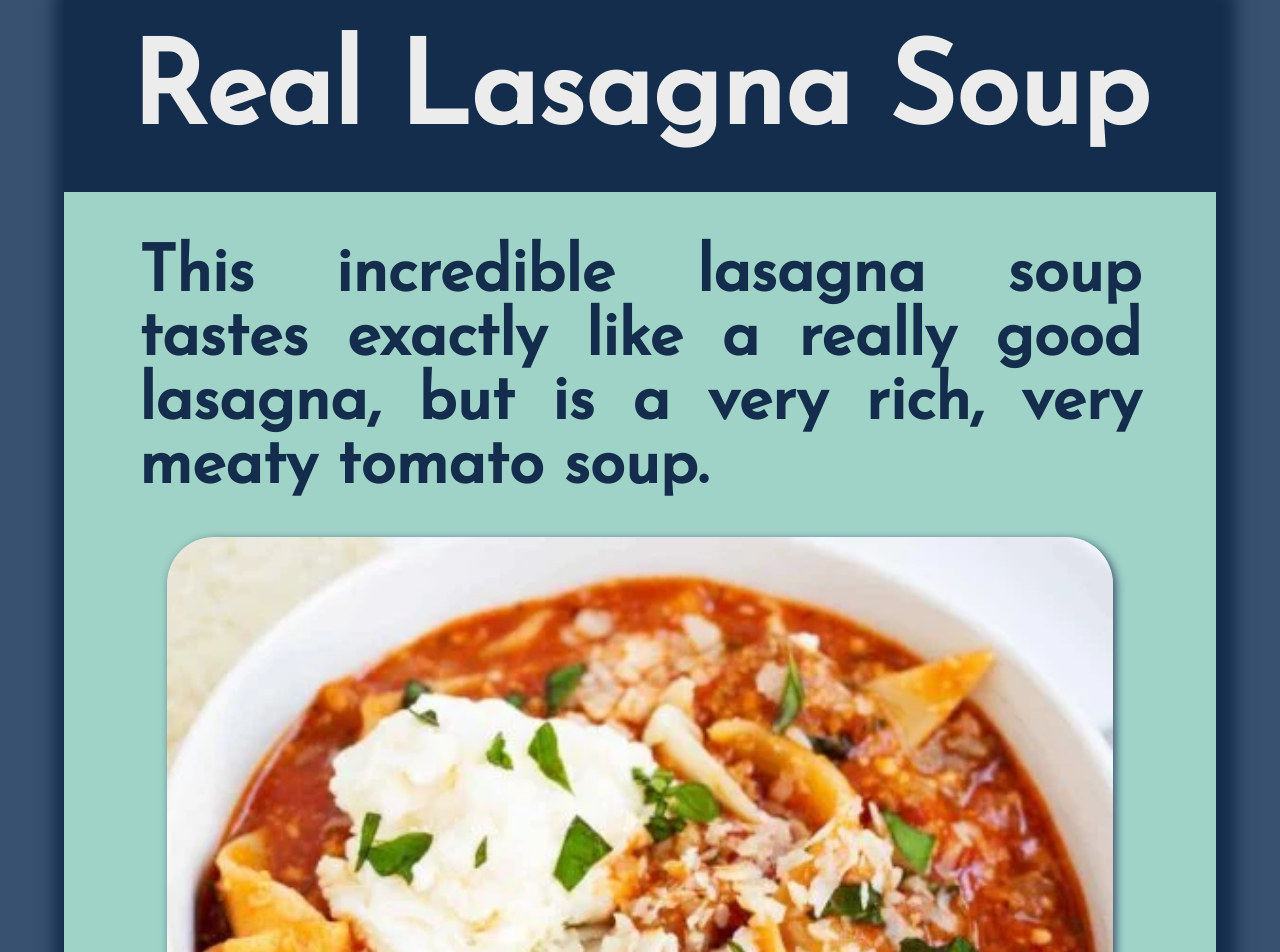
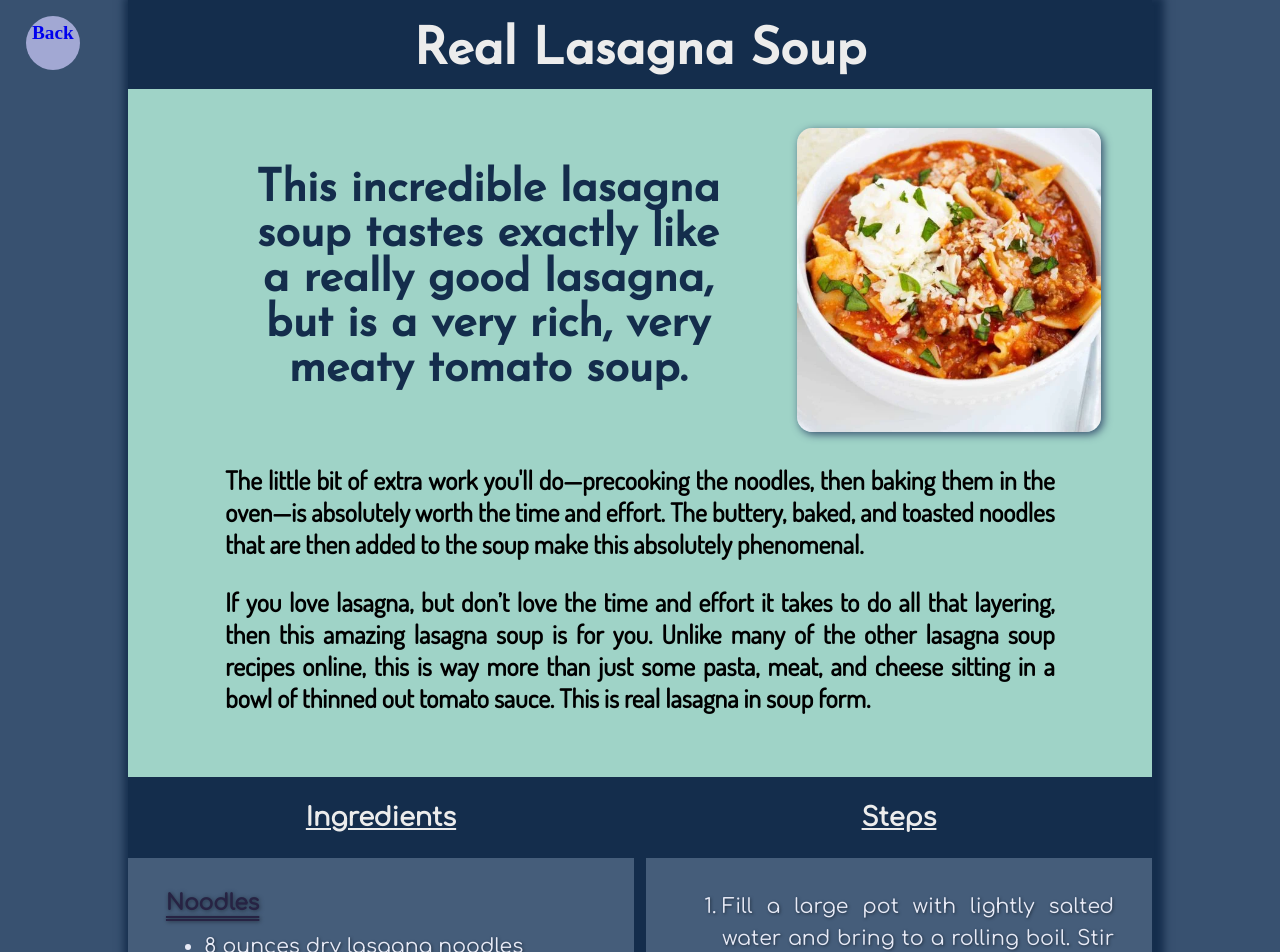
Before and after one commit to jellywilly420/odin-recipes, a plain HTML site: page recipes/real-lasagna-soup.html in a window 1280 px wide. Shown: the top 952 px of the page. Drawn offline with Linux system fonts and the light colour scheme.

Commit message:
Finish PC layout for recipe pages
Add very rough floating back button to recipe pages

```diff
--- a/recipes/real-lasagna-soup.html
+++ b/recipes/real-lasagna-soup.html
@@ -9,21 +9,21 @@
         <link rel="stylesheet" href="../styles/recipe-pages-styles.css">
     </head>
     <body>
+        <a class="float" href="../index.html"><h4>Back</h4></a>
         <div class="main">
             <h1>Real Lasagna Soup</h1>
             <div class="intro">
-                <!-- <div class="intro-h2"> -->
-                    <h2>This incredible lasagna soup tastes exactly like a really good lasagna, but is a very rich, very meaty tomato soup.</h2>
-                <!-- </div> -->
                 <div class="subcontainer">
-                    <!-- <div class="image"> -->
+                    <div class="h2">
+                        <h2>This incredible lasagna soup tastes exactly like a really good lasagna, but is a very rich, very meaty tomato soup.</h2>
+                    </div>
+                    <div class="image">
                         <img src="../images/real-lasagna-soup.webp" alt="Real Lasagna Soup" width="300px" height="300px">
-                    <!-- </div> -->
-                    <!-- <div class="intro-p"> -->
-                        <p>The little bit of extra work you'll do—precooking the noodles, then baking them in the oven—is absolutely worth the time and effort. The buttery, baked, and toasted noodles that are then added to the soup make this absolutely phenomenal.</p>
-                        <br>
-                        <p>If you love lasagna, but don’t love the time and effort it takes to do all that layering, then this amazing lasagna soup is for you. Unlike many of the other lasagna soup recipes online, this is way more than just some pasta, meat, and cheese sitting in a bowl of thinned out tomato sauce. This is real lasagna in soup form. </p>
-                    <!-- </div> -->
+                    </div>
+                </div>
+                <div class="p">
+                    <p>The little bit of extra work you'll do—precooking the noodles, then baking them in the oven—is absolutely worth the time and effort. The buttery, baked, and toasted noodles that are then added to the soup make this absolutely phenomenal.</p>
+                    <p>If you love lasagna, but don’t love the time and effort it takes to do all that layering, then this amazing lasagna soup is for you. Unlike many of the other lasagna soup recipes online, this is way more than just some pasta, meat, and cheese sitting in a bowl of thinned out tomato sauce. This is real lasagna in soup form. </p>
                 </div>
             </div>
             <div class="instructions">
@@ -74,7 +74,6 @@
                     </ol>
                 </div>
             </div>
-        <a href="../index.html">Back to the homepage</a>
         </div>
     </body>
 </html>
--- a/styles/recipe-pages-styles.css
+++ b/styles/recipe-pages-styles.css
@@ -12,14 +12,14 @@ body {
 .main {
     width: 90%;
     margin: 0 auto;
-    box-shadow: 5px 5px 15px 15px #142d4c;
+    box-shadow: .5vmin .5vmin 1vmin 1vmin #142d4c;
 }
 img {
     width: 85%;
     height: auto;
     display: block;
     border-radius: 5%;
-    box-shadow: 3px 3px 10px #385170;
+    box-shadow: .3vmin .3vmin 1vmin #385170;
     margin: 1vw auto;
 }
 
@@ -27,9 +27,9 @@ h1 {
     background-color: #142d4c;
     text-align: center;
     color: #ececec;
-    font-size: 9vw;
     font-family: 'Josefin Sans', sans-serif;
     padding: 3vw 1vw;
+    font-size: 9vw;
 }
 
 .intro {
@@ -58,7 +58,6 @@ h1 {
 
 .instructions {
     background-color: #455d7a;
-/*    #a2a8d3*/
     color: #ececec;
     width: 100%;
     margin: auto;
@@ -80,7 +79,7 @@ h1 {
     font-size: 3.5vw;
     color: #272343;
     padding: 2vmin 0;
-    text-shadow: 1px 1px 4px #233142;
+    text-shadow: .1vmin .1vmin .5vmin #233142;
     text-decoration: underline;
     text-decoration-style: double;
     text-underline-offset: .5vw;
@@ -96,5 +95,105 @@ li {
     padding: 1vw 0;
     font-size: 4vmin;
     line-height: 5vmin;
+}
 
+h4, .float {
+    position: fixed;
+    top: 2vh;
+    left: 2vw;
+    z-index: 2;
 }
+h4 {
+    padding: .5vw;
+    font-size: 1.5vw;
+    aspect-ratio: 1;
+    background-color: #a2a8d3;
+    border-radius: 100%;
+}
+
+@media only screen and (min-width: 650px){
+h1 {
+    padding: 2vw 0 1vw;
+    font-size: 4vw;
+}
+.main {
+    width: 80%;
+    display: flex;
+    flex-direction: column;
+    justify-content: center;
+}
+.intro {
+    display: flex;
+    flex-direction: column;
+    padding: 3vw 0;
+    align-items: center;
+    align-self: center;
+    gap: 2.5vw;
+}
+.intro .subcontainer {
+    width: 90%;
+    display: flex;
+}
+.intro .h2 {
+    display: flex;
+    justify-content: center;
+    align-items: center;
+    width: 67%;
+}
+.intro h2 {
+    width: 80%;
+    text-align: center;
+    padding: 0;
+    font-size: 3.5vw;
+}
+.intro .image {
+    width: 33%;
+    aspect-ratio: 1/1;
+}
+img {
+    width: 100%;
+    height: 100%;
+    margin: 0;
+}
+.intro .p {
+    width: 90%;
+    margin: 0 auto;
+}
+.intro p {
+    font-size: 2vw;
+    padding: 0 0 2vw 0;
+    text-align: justify;
+}
+
+.instructions {
+    display: flex;
+    justify-content: space-evenly;
+}
+.instructions .steps , .instructions .ingredients {
+    margin: 0;
+}
+.instructions .steps {
+    border-left: .5vw solid #142d4c;
+}
+.instructions .ingredients {
+    border-right: .5vw solid #142d4c;
+}
+.instructions h2{
+    font-size: 2vw;
+}
+.instructions h3{
+    font-size: 1.7vw;
+    padding: 1vmin 0;
+}
+ul, ol {
+    margin: 2vw auto;
+    width: 85%;
+}
+li {
+    margin-left: 3vw;
+    padding: 1vmin 0;
+    font-size: 1.6vw;
+    line-height: 4vmin;
+    text-align: justify;
+}
+}
```
Also changed, not shown: recipes/grilled-cheese-sandwich.html (+10 -11 lines), recipes/turkey-goulash.html (+10 -11 lines).
